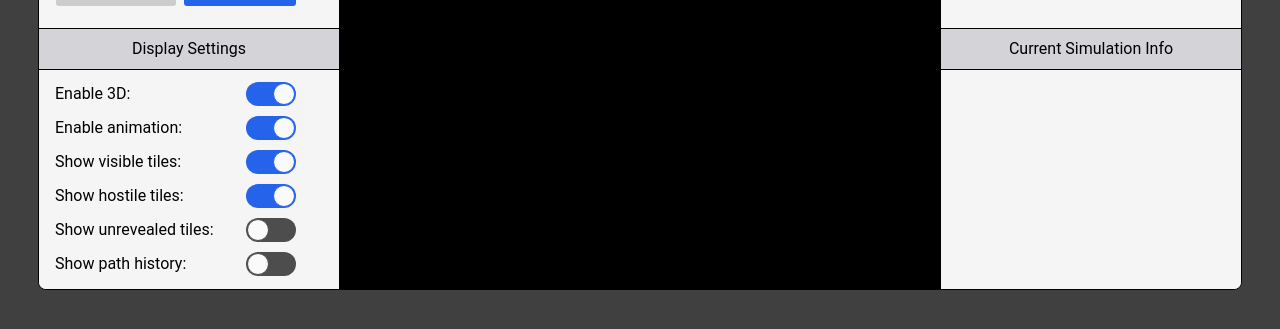
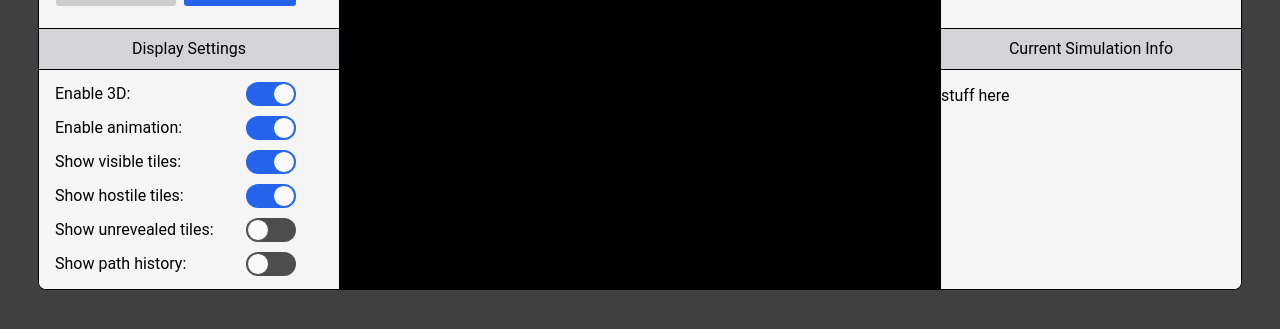
Before and after one commit to ZachFleck42/Drone-Mission-Simulator, a React (Create React App) app in the folder frontend/: page / in a window 1280 px wide. Shown: the part 461-790 px from the top of the page. Built offline with nearby package versions, Linux system fonts and the light colour scheme; the HTML template or start-up script is replaced by a standard one.

Commit message:
Adds and begins to implement CurrentSimInfo component

```diff
--- a/frontend/src/App.css
+++ b/frontend/src/App.css
@@ -64,14 +64,14 @@ html {
 }
 
 .even {
+	background-color: white;
+}
+
+.odd {
 	background-color: #f5f5f5;
 }
 
-.odd {
-	background-color: white;
-}
-
-.current-sim-info {
+.current-sim-info-container {
 	height: 220px;
 	background-color: #f5f5f5;
 	overflow: hidden;
--- a/frontend/src/App.tsx
+++ b/frontend/src/App.tsx
@@ -7,6 +7,7 @@ import SimulationCanvas from './components/CanvasDisplay';
 import FrameControls from './components/FrameControls';
 import HistoryList from './components/SimHistory';
 import SimSettings from './components/SimSettings';
+import CurrentSimInfo from './components/SimInfo';
 
 const API = 'http://127.0.0.1:8080/sim';
 
@@ -107,7 +108,7 @@ function App() {
 					<div className="sim-history-header">History</div>
 					<HistoryList sims={simHistory} />
 					<div className="current-sim-info-header">Current Simulation Info</div>
-					<div className="current-sim-info" />
+					<CurrentSimInfo sim={activeData} />
 				</div>
 			</div>
 		</div>
--- /dev/null
+++ b/frontend/src/components/SimInfo.tsx
@@ -0,0 +1,13 @@
+import { Simulation } from '../types/Simulation';
+
+interface CurrentSimInfoProps {
+	sim: Simulation;
+}
+
+export default function CurrentSimInfo({ sim }: CurrentSimInfoProps) {
+	return (
+		<div className="current-sim-info-container">
+			<p>stuff here</p>
+		</div>
+	);
+}
```
